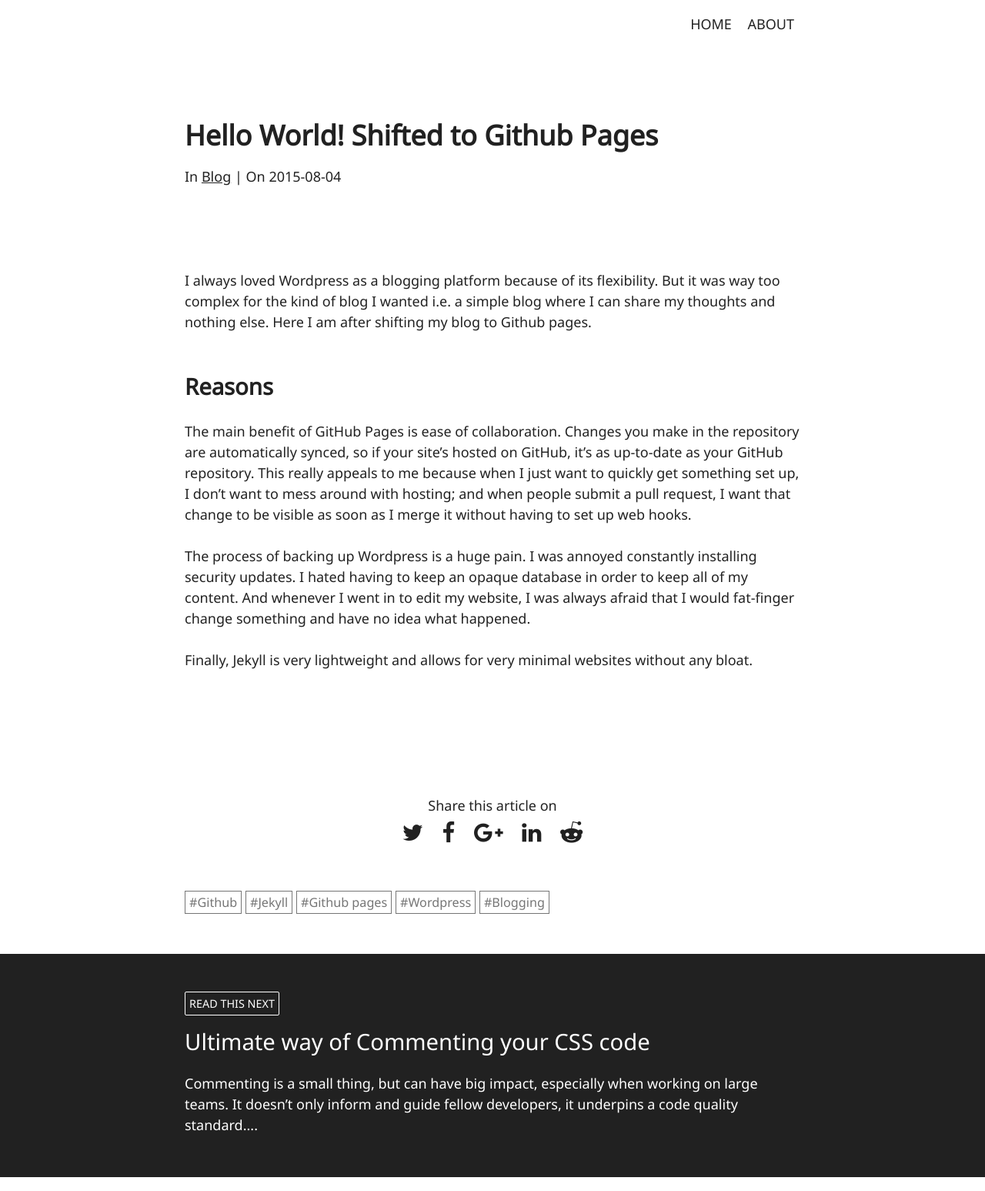
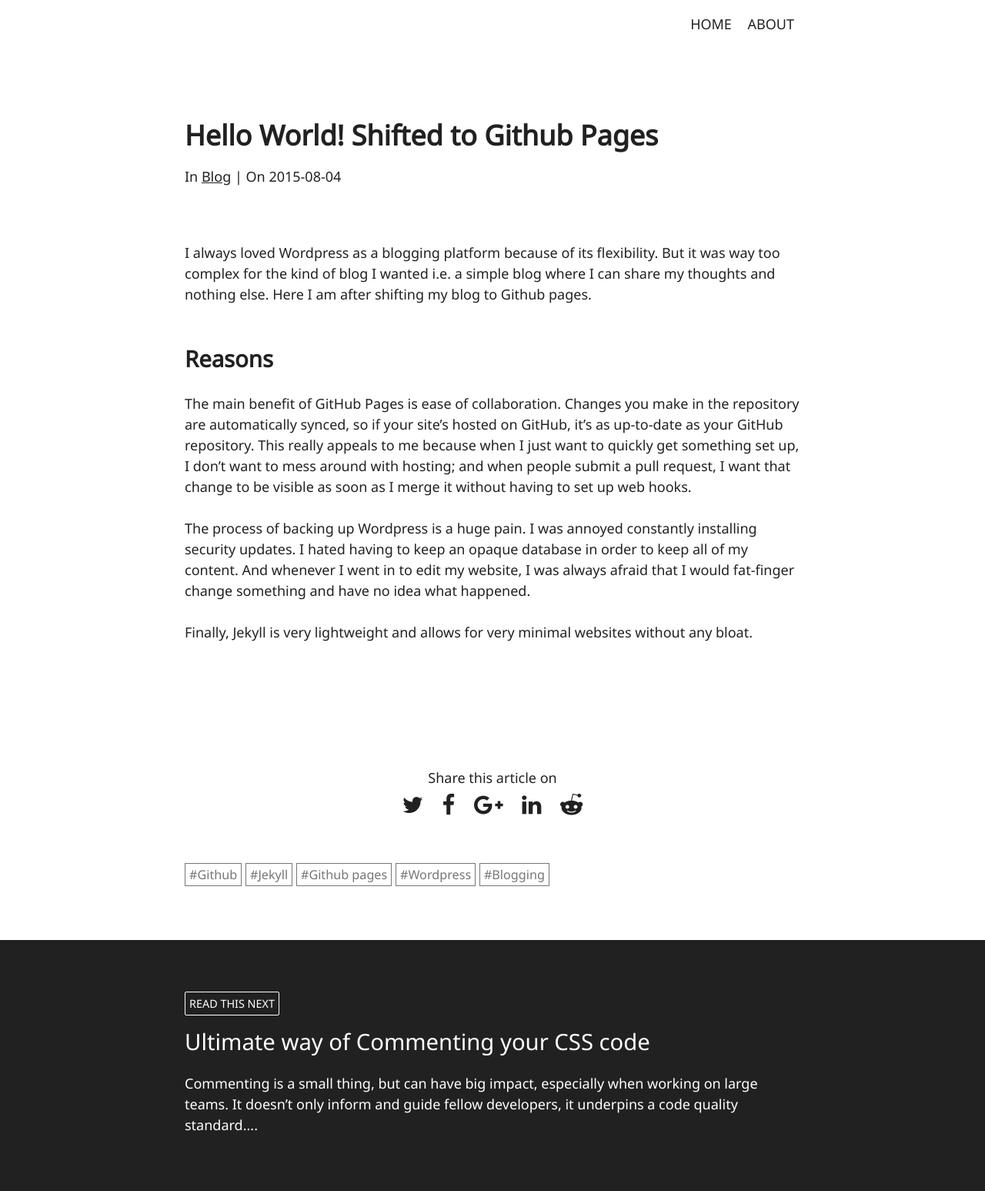
Before and after one commit to jspanchal/codetonics, a Jekyll site: the page built from _posts/blog/2015-08-04-hello-world.md, in a window 1280 px wide. Shown: the whole page at 77% size. Built offline with Jekyll 4.4.1, drawn with Linux system fonts in a browser that asks for light colours; nearby versions of some CDN libraries; comment, search, counter and statistics services are not loaded.

Commit message:
Fix padding and margin

```diff
--- a/_sass/_footer.scss
+++ b/_sass/_footer.scss
@@ -41,7 +41,7 @@
 }
 
 .read-more {
-  margin-top:3rem;
+  margin-top:4rem;
 
   a {
     text-decoration: none;
@@ -51,7 +51,7 @@
     margin-top: 1px;
     width: 100%;
     min-height: 100px;
-    padding: 3rem 0;
+    padding: 4rem 0;
     color: $primary-bg-color;
     background-color: $primary-text-color;
 
--- a/_sass/_header.scss
+++ b/_sass/_header.scss
@@ -1,7 +1,7 @@
 header {
   padding-top: 1rem;
-  padding-bottom: 3rem;
-  margin-bottom: 3rem;
+  padding-bottom: 2rem;
+  margin-bottom: 2rem;
   color: $header-text-color;
   background: $header-bg-color no-repeat center center;
   background-size: cover;
```
